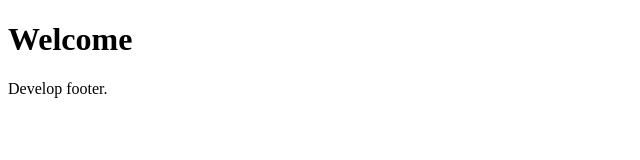
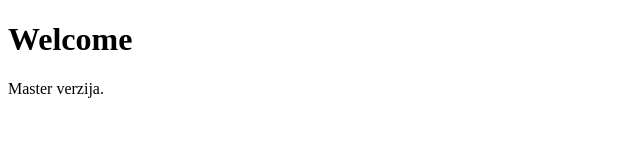
Before and after one commit to anita-mitic/git-vezba, a plain HTML site: page index.html in a window 1280 px wide. Shown: the full height of the page, 0-640 px from the left. Drawn offline with Linux system fonts and the light colour scheme.

Commit message:
Master footer

```diff
--- a/index.html
+++ b/index.html
@@ -8,7 +8,7 @@
 		<h1>Welcome</h1>
 	</header>
 	<footer>
-		Develop footer.
+		Master verzija.
 	</footer>
 </body>
 </html>
```
